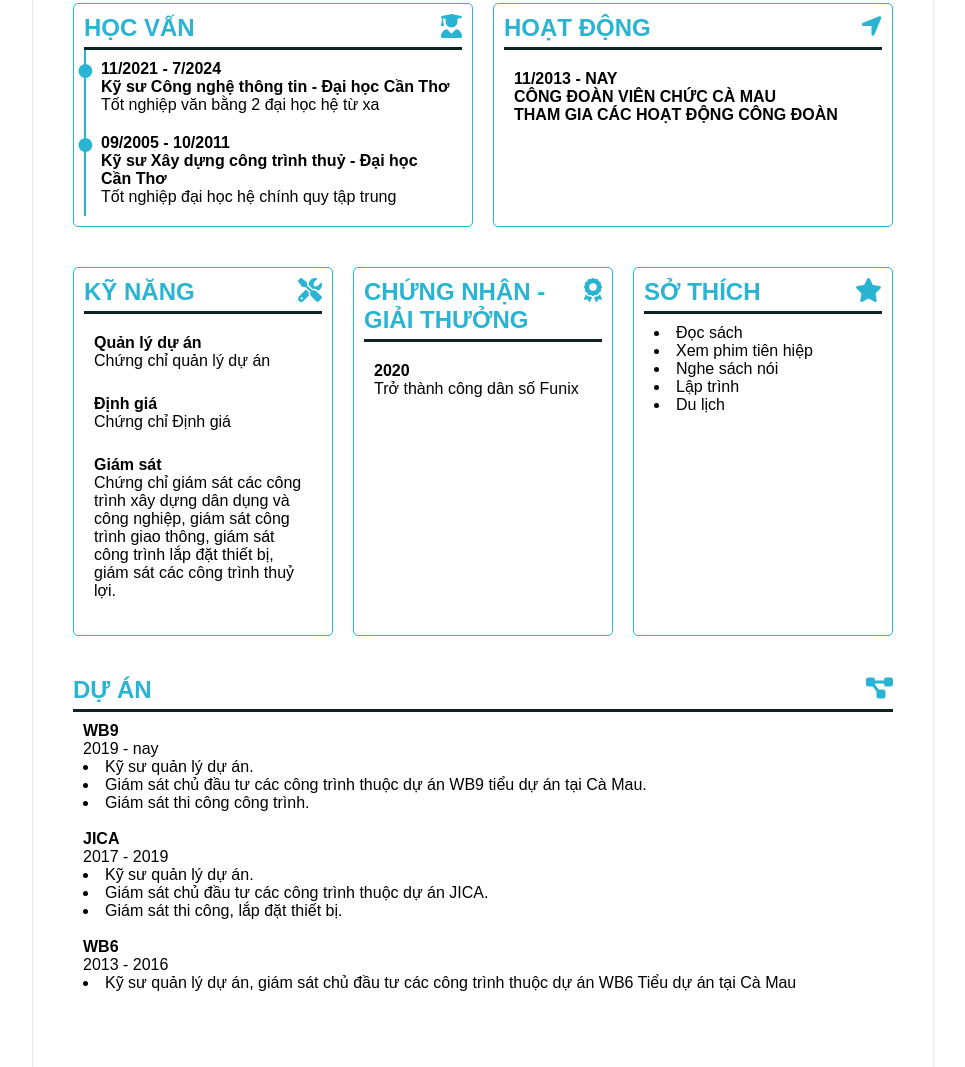
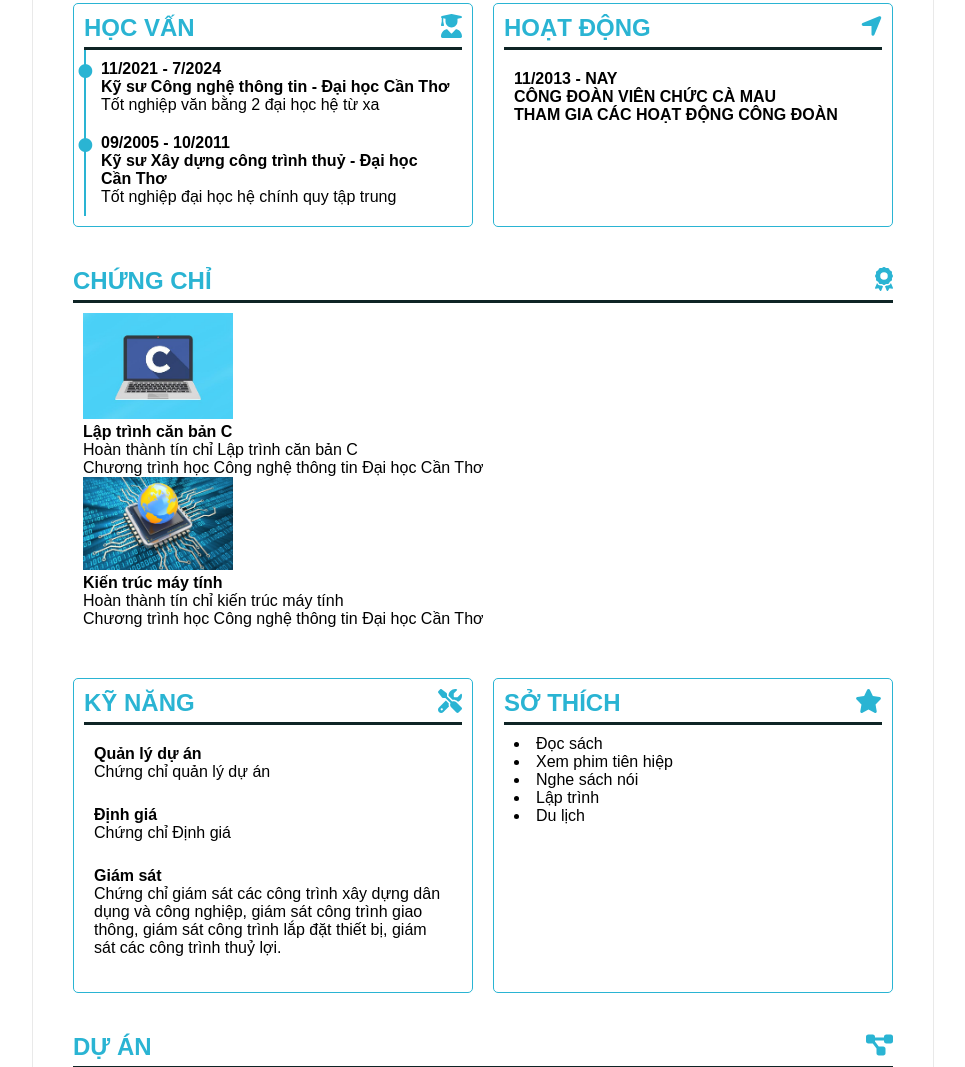
Before and after one commit to phamvanapts/MyCV, a plain HTML site: page index.html in a window 1280 px wide. Shown: the part 1245-2312 px from the top of the page, without its empty margins (157-1122 px from the left). Drawn offline with Linux system fonts and the light colour scheme.

Commit message:
cập nhật chứng chỉ

```diff
--- a/index.html
+++ b/index.html
@@ -170,6 +170,27 @@
             </div>
           </div>
         </section>
+        <div class="section" id="certificate">
+          <h2 class="section-title">Chứng chỉ <i class="fa-solid fa-award"></i></h2>
+          <div class="section-content">
+            <div class="card">
+              <img src="./images/Ngôn-ngữ-lập-trình-C-1.jpg" alt="Lập trình căn bản C" width="150px">
+              <div class="inline-bloc">
+                <b>Lập trình căn bản C</b>
+                <p>Hoàn thành tín chỉ Lập trình căn bản C</p>
+                <p>Chương trình học Công nghệ thông tin Đại học Cần Thơ</p>
+              </div>
+            </div>
+            <div class="card">
+              <img src="./images/CT173.png" alt="Kiến trúc máy tính" width="150px">
+              <div class="inline-bloc">
+                <b>Kiến trúc máy tính</b>
+                <p>Hoàn thành tín chỉ kiến trúc máy tính</p>
+                <p>Chương trình học Công nghệ thông tin Đại học Cần Thơ</p>
+              </div>
+            </div>
+          </div>
+        </div>
         <section>
           <div class="section" id="skill">
             <h2 class="section-title">Kỹ năng <i class="fa-solid fa-screwdriver-wrench"></i></h2>
@@ -193,15 +214,6 @@
             </div>
           </div>
 
-          <div class="section" id="certificate">
-            <h2 class="section-title">Chứng nhận - Giải thưởng <i class="fa-solid fa-award"></i></h2>
-            <div class="section-content">
-              <div class="row">
-                <div class="col"><b>2020</b></div>
-                <div class="col">Trở thành công dân số Funix</div>
-              </div>
-            </div>
-          </div>
 
           <div class="section" id="hobby">
             <h2 class="section-title">Sở thích <i class="fa-solid fa-star"></i></h2>
```
Also changed, not shown: images/CT173.png (added), images/Ngôn-ngữ-lập-trình-C-1.jpg (added), images/info1.jpg (deleted).
